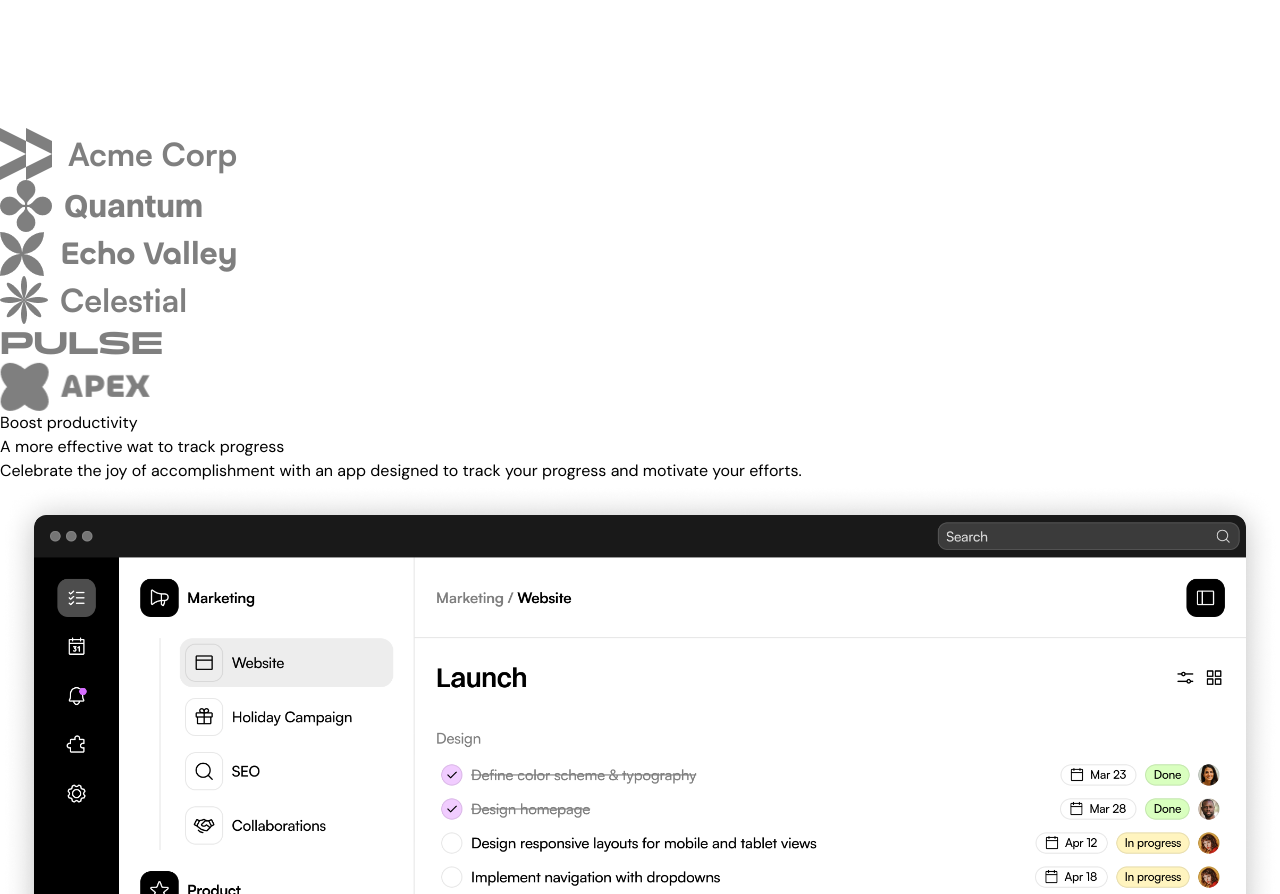
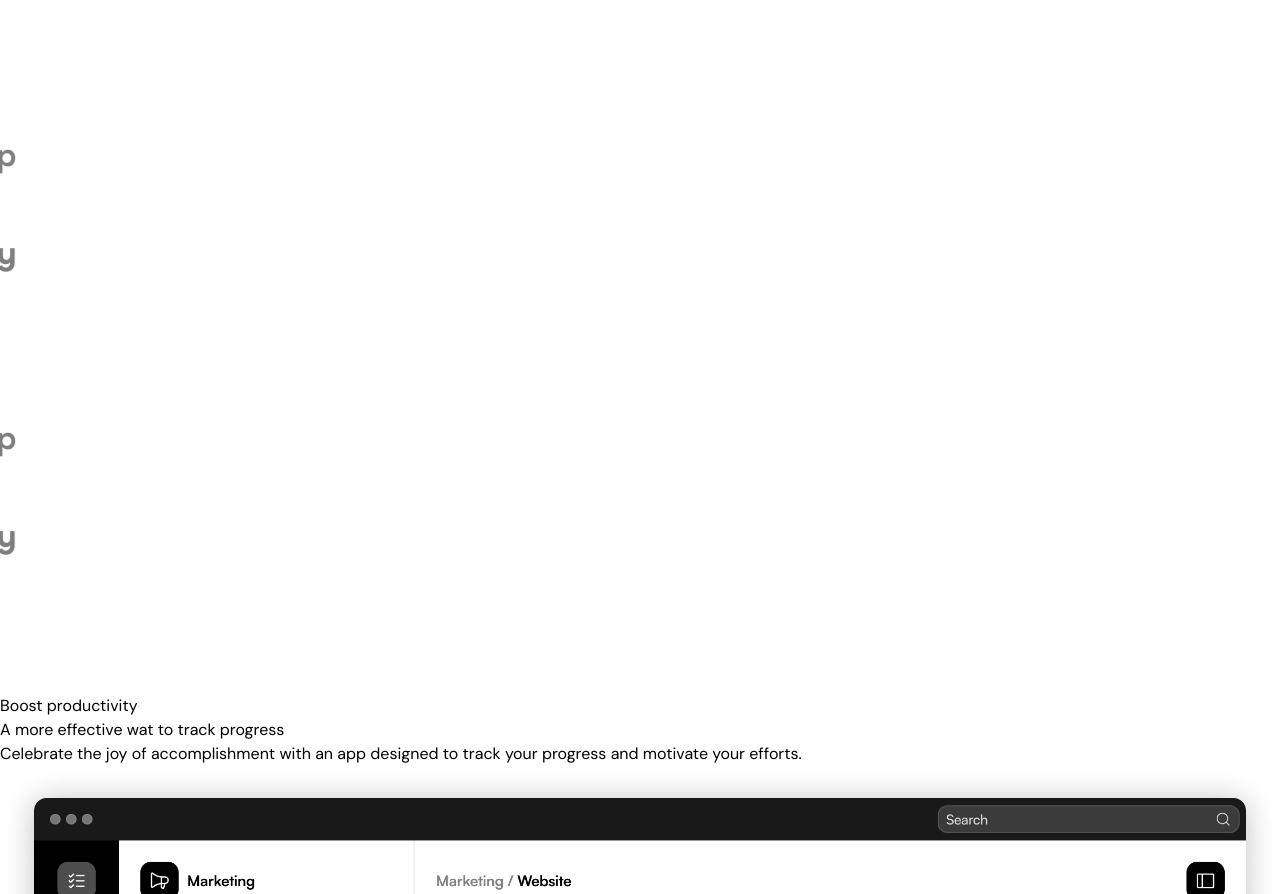
Before and after one commit to gabriel-samo/light-theme-SaaS, a Next.js app: page / in a window 1280 px wide. Shown: the part 4660-5554 px from the top of the page. Built offline with nearby package versions, Linux system fonts and the light colour scheme.

Commit message:
complte: Logo Ticker animations

```diff
--- a/src/sections/LogoTicker.tsx
+++ b/src/sections/LogoTicker.tsx
@@ -1,9 +1,12 @@
+"use client";
 import acmeLogo from "@/assets/logo-acme.png";
 import quantumLogo from "@/assets/logo-quantum.png";
 import echoLogo from "@/assets/logo-echo.png";
 import celestialLogo from "@/assets/logo-celestial.png";
 import pulseLogo from "@/assets/logo-pulse.png";
 import apexLogo from "@/assets/logo-apex.png";
+
+import { motion } from "framer-motion";
 import Image from "next/image";
 
 const items = [
@@ -20,7 +23,18 @@
     <div className="py-8 md:p-12 bg-white">
       <div className="container">
         <div className="flex overflow-hidden [mask-image:linear-gradient(to_right,transparent,black,transparent)]">
-          <div className="flex gap-14 flex-none">
+          <motion.div
+            className="flex gap-14 flex-none pr-14"
+            animate={{
+              translateX: "-50%"
+            }}
+            transition={{
+              duration: 20,
+              repeat: Infinity,
+              ease: "linear",
+              repeatType: "loop"
+            }}
+          >
             {items.map(({ src, alt }) => (
               <Image
                 key={alt}
@@ -29,7 +43,17 @@
                 className="logo-ticker-image"
               />
             ))}
-          </div>
+
+            {/* Second set of logos for animation */}
+            {items.map(({ src, alt }) => (
+              <Image
+                key={alt}
+                src={src}
+                alt={alt}
+                className="logo-ticker-image"
+              />
+            ))}
+          </motion.div>
         </div>
       </div>
     </div>
```
